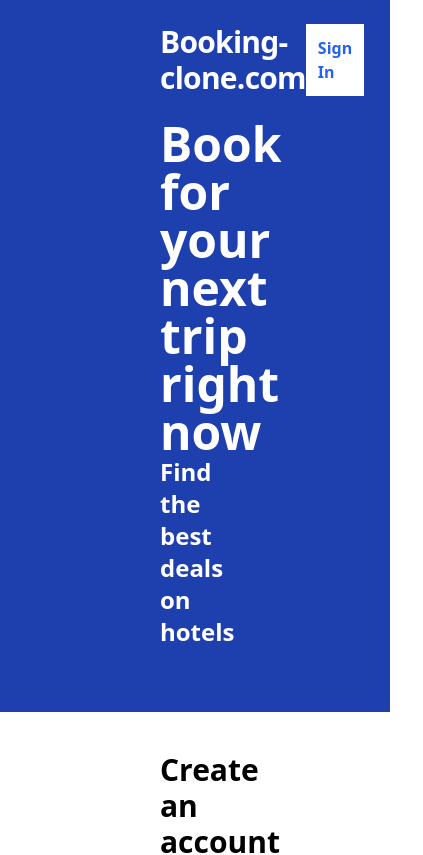
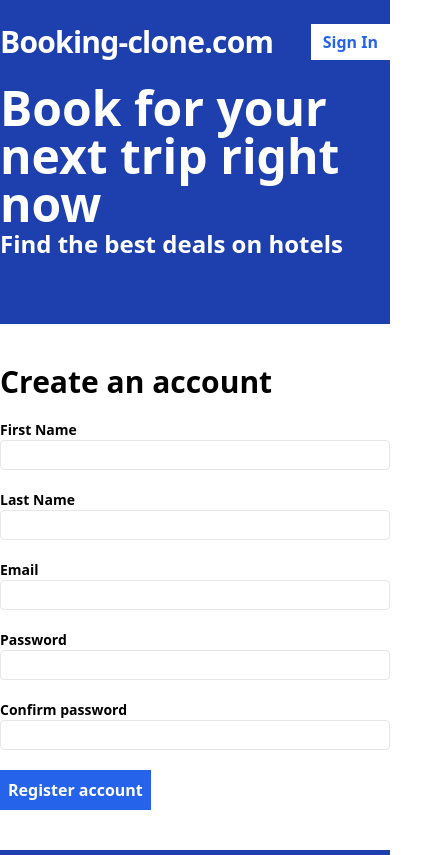
Before and after one commit to Ahmedbo9/booking.com-clone, a React (Vite) app in the folder frontend/: page /register in a window 390 px wide. Shown: the top 855 px of the page, 423 px wide, since content can reach past the window. Built offline with nearby package versions, Linux system fonts and the light colour scheme.

Commit message:
adding front end for register form

```diff
--- a/frontend/package.json
+++ b/frontend/package.json
@@ -12,6 +12,7 @@
   "dependencies": {
     "react": "^18.2.0",
     "react-dom": "^18.2.0",
+    "react-hook-form": "^7.51.0",
     "react-router-dom": "^6.22.3"
   },
   "devDependencies": {
--- a/frontend/src/pages/register-page.tsx
+++ b/frontend/src/pages/register-page.tsx
@@ -1,7 +1,71 @@
+import { useForm } from "react-hook-form";
+
+type RegisterForm = {
+    email: string;
+    firstName: string;
+    lastName: string;
+    password: string;
+    confirmPassword: string;
+}
+
+
 const Register =() => {
+
+    const {register , watch , handleSubmit , formState: {errors}} = useForm<RegisterForm>();
+    const onSubmit = handleSubmit((data)=>{
+        console.log(data);
+    });
+
+
     return (
-        <form className="flex flex-col gap-5 ">
+        <form className="flex flex-col gap-5 " onSubmit={onSubmit}>
             <h2 className="text-3xl font-bold">Create an account</h2>
+            <div className=" flex flex-col md:flex-row gap-5 ">
+                <label className="text-grey -799 text-sm font-bold flex-1">
+                    First Name
+                    <input type="text" className="border rounded w-full py-1 px-2 font-normal " {...register("firstName" ,{required:"First name is required"}) } />
+                    {errors.firstName && <span className="text-red-500 text-sm">{errors.firstName.message}</span>}
+
+                </label>
+                <label className="text-grey -799 text-sm font-bold flex-1">
+                    Last Name
+                    <input type="text" className="border rounded w-full py-1 px-2 font-normal" {...register("lastName" , {required:"Last name is required"})} />
+                    {errors.lastName && <span className="text-red-500 text-sm">{errors.lastName.message}</span>}
+
+                </label>
+            </div>
+            <label className="text-grey -799 text-sm font-bold flex-1">
+                    Email
+                    <input type="email" className="border rounded w-full py-1 px-2 font-normal" {...register("email" , {required:"Email is required"})} />
+                    {errors.email && <span className="text-red-500 text-sm">{errors.email.message}</span>}
+            </label>
+
+            <label className="text-grey -799 text-sm font-bold flex-1">
+                    Password
+                    <input type="password" className="border rounded w-full py-1 px-2 font-normal" {...register("password" , {required:"Password is required" , minLength:{value:8, message:'Password must contain 8 characters'}})} />
+                    {errors.password && <span className="text-red-500 text-sm">{errors.password.message}</span>}
+            </label>
+
+            <label className="text-grey -799 text-sm font-bold flex-1">
+                    Confirm password
+                    <input type="password" className="border rounded w-full py-1 px-2 font-normal" {...register("confirmPassword" , {
+                        validate :(value) =>{
+                            if (!value) {
+                                return "Confirm password is required"
+
+                            } else if (value !== watch("password")) {
+                                return "Passwords do not match"
+                            }
+
+                        }
+                    })} />
+                    {errors.confirmPassword && <span className="text-red-500 text-sm">{errors.confirmPassword.message}</span>}
+            </label>
+            <span>
+                <button type="submit" className="bg-blue-600 text-white p-2 font-bold hover:bg-blue-500 tet-xl">
+                    Register account
+                </button>
+            </span>
         </form>
     )
 }
--- a/frontend/tailwind.config.js
+++ b/frontend/tailwind.config.js
@@ -4,7 +4,10 @@ export default {
   theme: {
     extend: {},
     container: {
-      padding: '10rem',
+      padding: {
+        md: '10rem',
+      },
+
     },
   },
   plugins: [],
```
Also changed, not shown: 1 other file (tests, documents, lock files or other folders).
